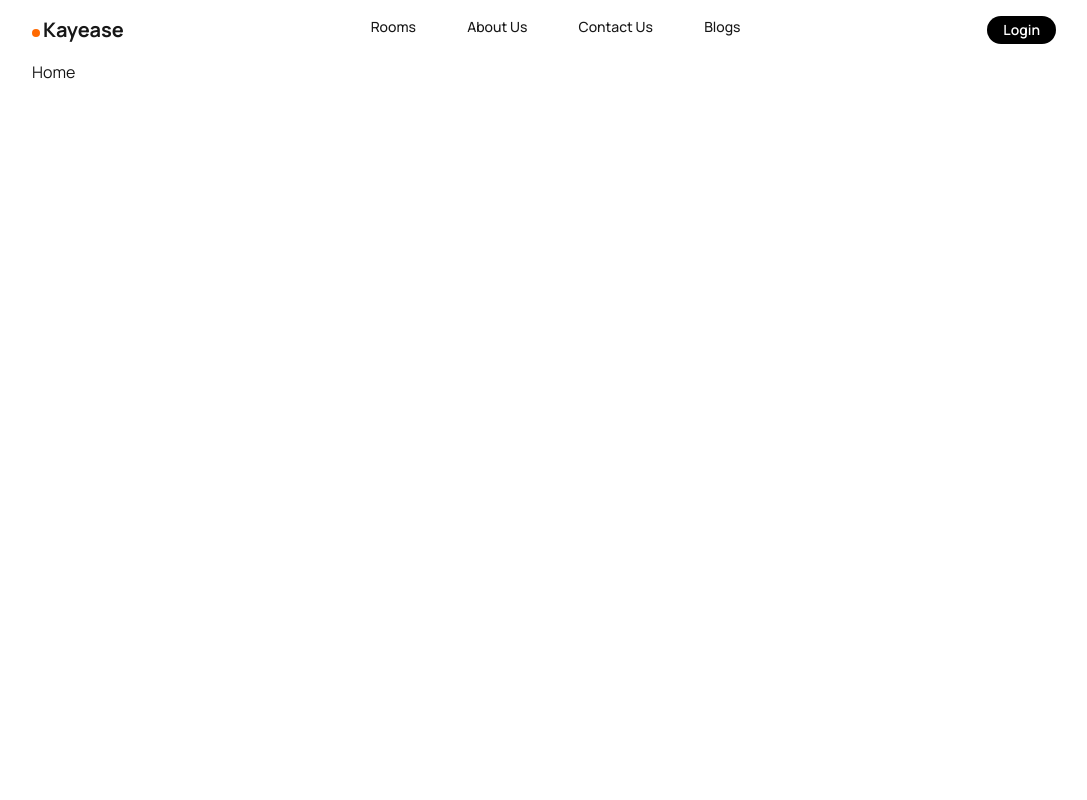
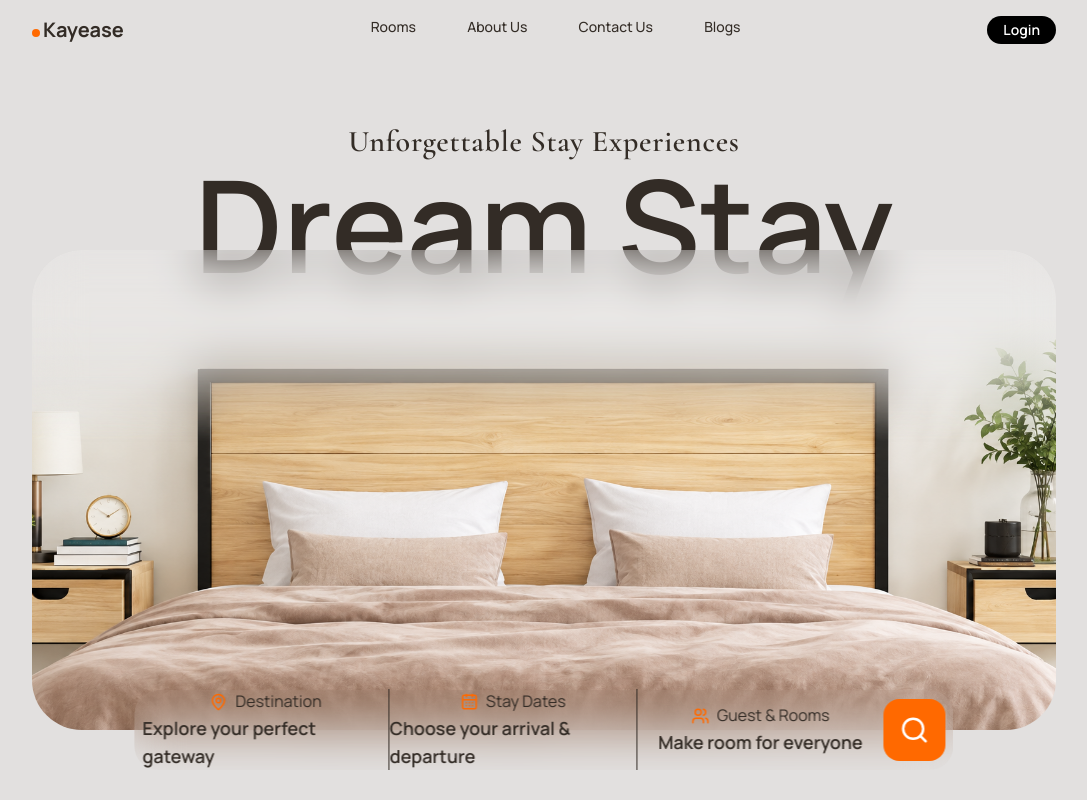
Before and after one commit to RaviKayease/Kayease-Hotel, a Next.js app: page / in a window 1280 px wide. Shown: the whole page, without its empty margins (96-1183 px from the left). Built offline with nearby package versions, Linux system fonts and the light colour scheme.

Commit message:
createdHeroSectionForDesktop

```diff
--- a/app/globals.css
+++ b/app/globals.css
@@ -2,8 +2,11 @@
 @import "tailwindcss";
 
 :root {
-  --background: #ffffff;
-  --foreground: #171717;
+  --background: #E2E0DF;
+  --surface: #F5F2EF;
+  --foreground: #332C26;
+  --primary: #B8754D;
+  --border: #D0CCCA;
 }
 
 @theme inline {
--- a/app/page.tsx
+++ b/app/page.tsx
@@ -1,7 +1,93 @@
 import React from "react";
+import Image from "next/image";
+import HeroIamge from "@/public/HeroImage.png";
+import { Cormorant_Garamond } from "next/font/google";
+import { MapPin, CalendarDays, Users, Search } from "lucide-react";
+
+const cormorant = Cormorant_Garamond({
+  subsets: ["latin"],
+  weight: ["400", "500", "600"],
+});
 
 const HomePage = () => {
-  return <div>Home</div>;
+  return (
+    <div>
+      <div className="flex flex-col items-center mt-20">
+        <p
+          className={`${cormorant.className} text-3xl font-bold tracking-wide italic`}
+        >
+          Unforgettable Stay Experiences
+        </p>
+
+        <div className="relative w-full flex flex-col items-center">
+          <h1 className="relative z-0 font-semibold text-[10vw] leading-none">
+            Dream Stay
+          </h1>
+
+          <div className="absolute top-[70%] z-10 h-[60vh] w-full">
+            <div className="relative h-full w-full overflow-hidden rounded-[50px]">
+              <Image
+                src={HeroIamge}
+                alt="Hero Image"
+                fill
+                priority
+                className="object-cover"
+                style={{
+                  maskImage:
+                    "linear-gradient(to bottom, transparent 0%, black 40%)",
+                  WebkitMaskImage:
+                    "linear-gradient(to bottom, transparent 0%, black 40%)",
+                }}
+              />
+
+              <div
+                className="absolute inset-x-0 top-0 h-[40%] bg-white/15 backdrop-blur-xl"
+                style={{
+                  maskImage:
+                    "linear-gradient(to bottom, black 0%, black 35%, transparent 100%)",
+                  WebkitMaskImage:
+                    "linear-gradient(to bottom, black 0%, black 35%, transparent 100%)",
+                }}
+              />
+            </div>
+
+            {/* Floating card */}
+            <div className="absolute -bottom-10 left-1/2 z-20 h-20 w-[80%] -translate-x-1/2 rounded-3xl bg-white-15 backdrop-blur-xl flex justify-around items-center px-2">
+              <div className="flex flex-col items-center w-full border-r">
+                <div className="flex items-center gap-2">
+                  <MapPin className="text-orange-500" size={18} />
+                  <p>Destination</p>
+                </div>
+                <p className="text-lg font-semibold">
+                  Explore your perfect gateway
+                </p>
+              </div>
+              <div className="flex flex-col items-center w-full border-r">
+                <div className="flex items-center gap-2">
+                  <CalendarDays className="text-orange-500" size={18} />
+                  <p>Stay Dates</p>
+                </div>
+                <p className="text-lg font-semibold">
+                  Choose your arrival & departure
+                </p>
+              </div>
+              <div className="flex flex-col items-center w-full">
+                <div className="flex items-center gap-2">
+                  <Users className="text-orange-500" size={18} />
+                  <p>Guest & Rooms</p>
+                </div>
+                <p className="text-lg font-semibold">Make room for everyone</p>
+              </div>
+
+              <div className="bg-orange-500 p-4 rounded-2xl">
+                <Search className="text-white" size={30} />
+              </div>
+            </div>
+          </div>
+        </div>
+      </div>
+    </div>
+  );
 };
 
 export default HomePage;
```
Also changed, not shown: public/HeroImage.png (added).
